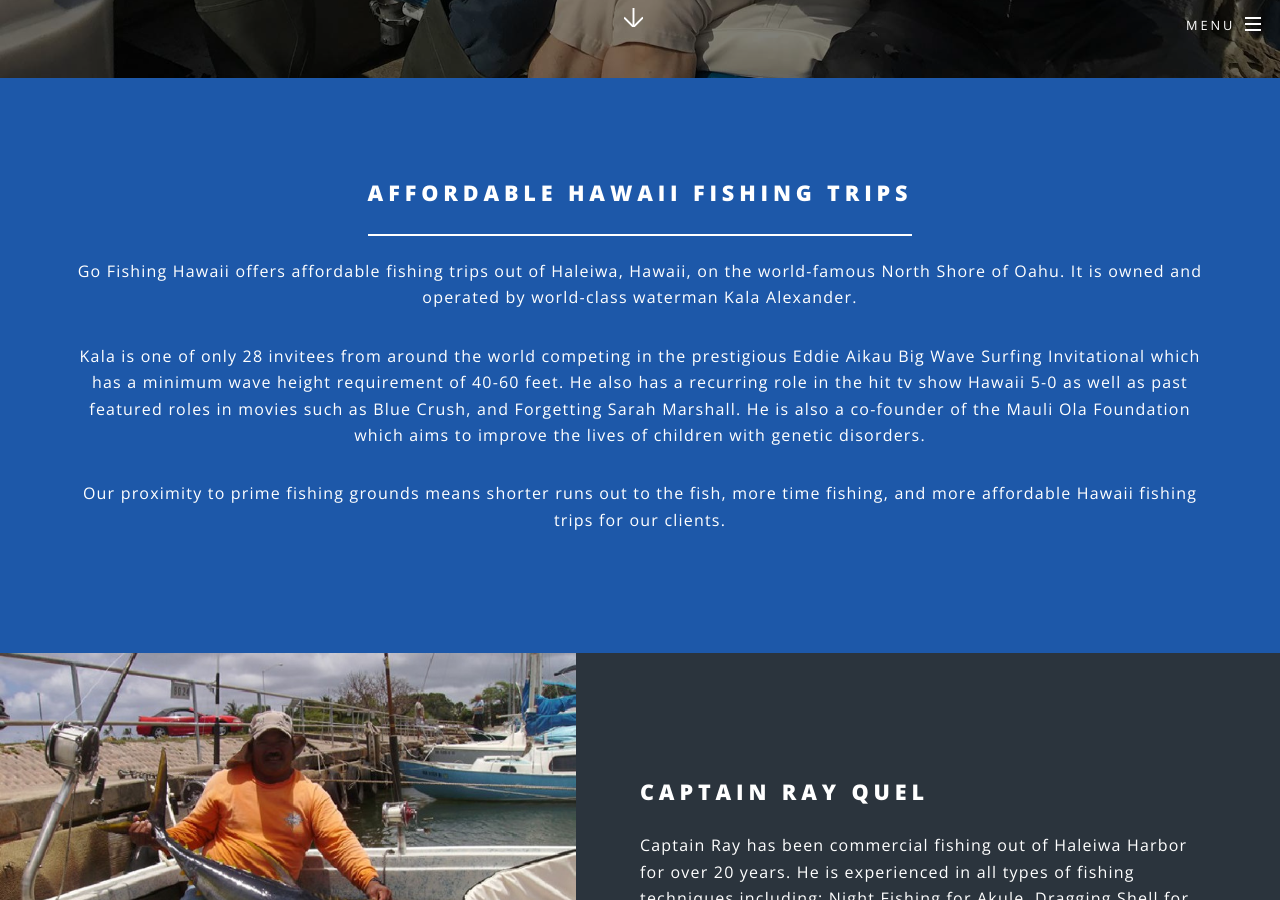
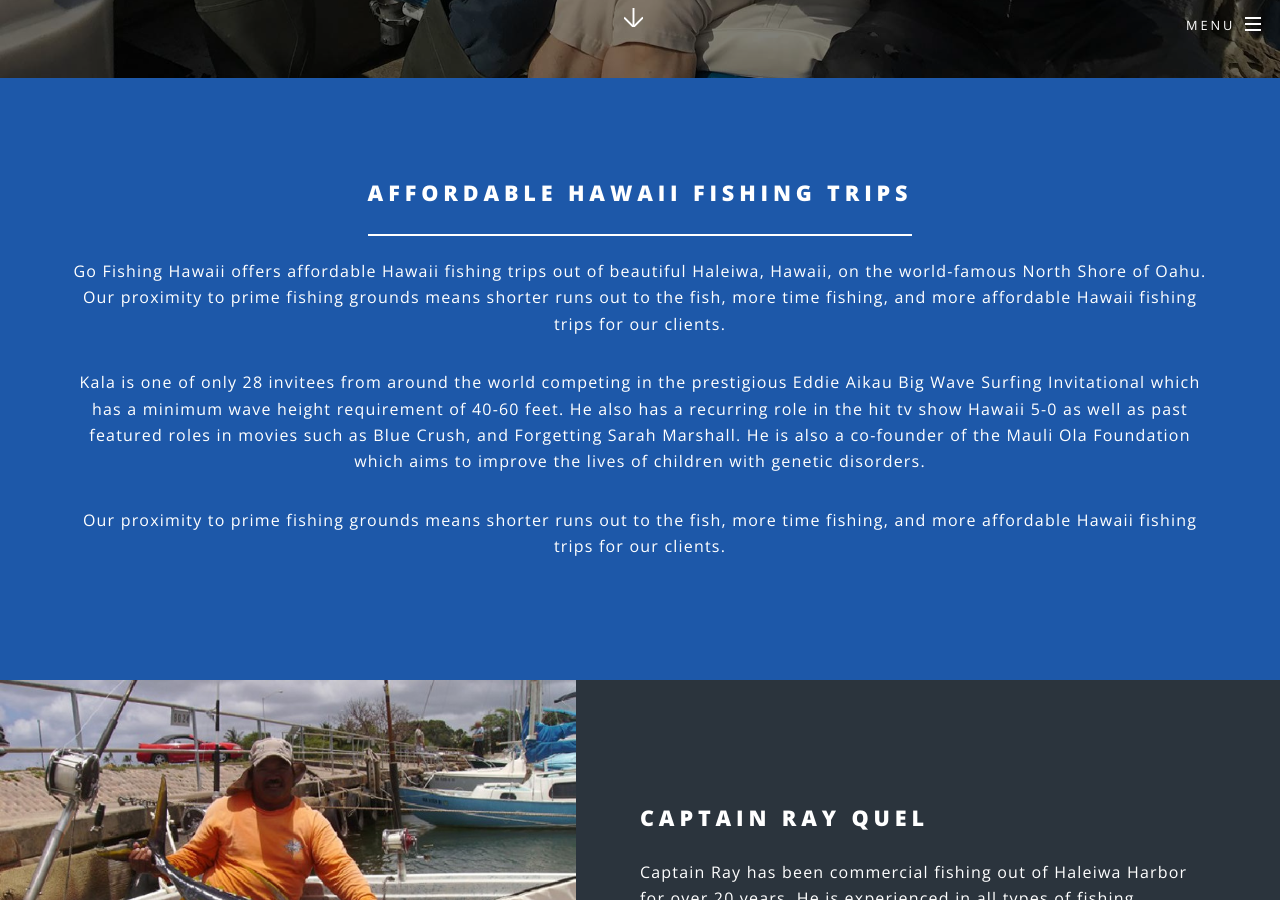
Before and after one commit to poidog223/poidog223.github.io, a Jekyll site: the page built from index.html, in a window 1280 px wide and 900 px high, scrolled down 822 px. Built offline with Jekyll 4.4.1, drawn with Linux system fonts in a browser that asks for light colours.

Commit message:
changed index back

```diff
--- a/index.html
+++ b/index.html
@@ -19,7 +19,7 @@
 						<div class="inner">
 							<header class="major">
 								<h2>Affordable Hawaii Fishing Trips</h2>
-								<p>Go Fishing Hawaii offers affordable fishing trips out of Haleiwa, Hawaii, on the world-famous North Shore of Oahu. It is owned and operated by world-class waterman Kala Alexander.</p>
+								<p>Go Fishing Hawaii offers affordable Hawaii fishing trips out of beautiful Haleiwa, Hawaii, on the world-famous North Shore of Oahu. Our proximity to prime fishing grounds means shorter runs out to the fish, more time fishing, and more affordable Hawaii fishing trips for our clients.</p>
 								<p>Kala is one of only 28 invitees from around the world competing in the prestigious Eddie Aikau Big Wave Surfing Invitational which has a minimum wave height requirement of 40-60 feet. He also has a recurring role in the hit tv show Hawaii 5-0 as well as past featured roles in movies such as Blue Crush, and Forgetting Sarah Marshall. He is also a co-founder of the Mauli Ola Foundation which aims to improve the lives of children with genetic disorders.</p>
 								</p>Our proximity to prime fishing grounds means shorter runs out to the fish, more time fishing, and more affordable Hawaii fishing trips for our clients.</p>
 							</header>
```
